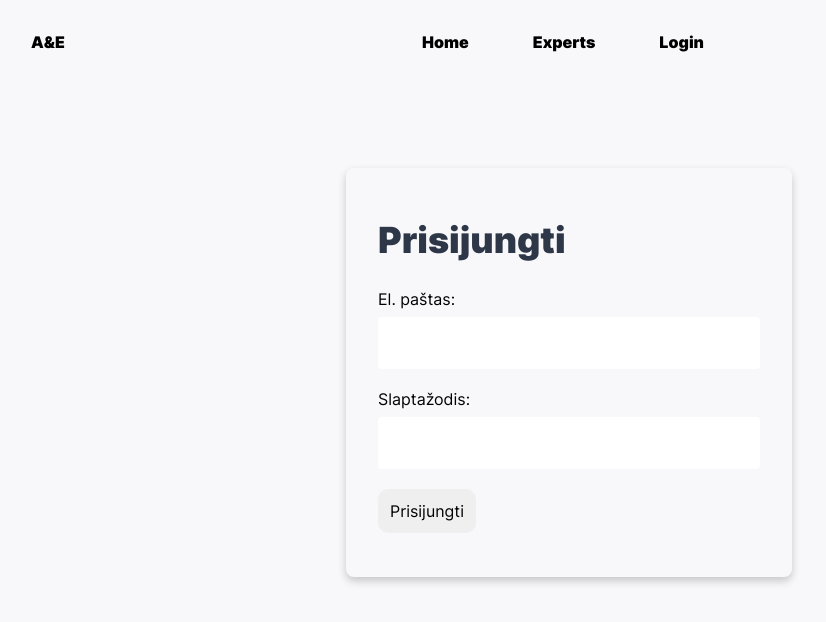
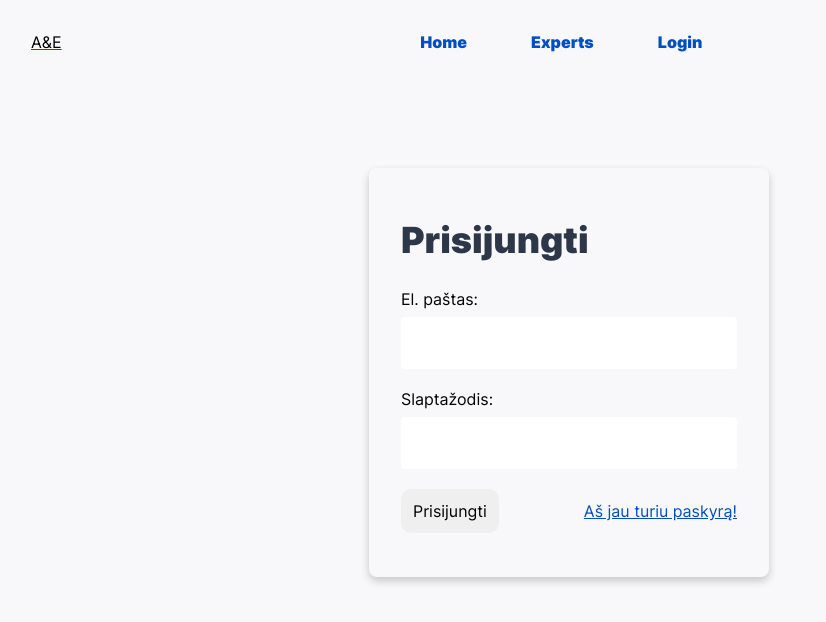
Before and after one commit to JustasRim/ArtisansAndExperts, a React (Vite) app in the folder client/: page /login in a window 1280 px wide. Shown: the top 622 px of the page, without its empty margins (71-897 px from the left). Built offline with nearby package versions, Linux system fonts and the light colour scheme.

Commit message:
error handling and color fixes

```diff
--- a/client/src/components/card/card.module.scss
+++ b/client/src/components/card/card.module.scss
@@ -1,7 +1,6 @@
 @use '../../styles/theme-variables.scss' as *;
 
 .card {
-  margin: 0 0.5em;
   padding: 2em;
   border-radius: 0.5rem;
   box-shadow: 0 4px 8px 0 #0003;
--- a/client/src/components/header/header.module.scss
+++ b/client/src/components/header/header.module.scss
@@ -22,8 +22,10 @@
   }
 
   &__link {
+    text-decoration: none;
     margin: 0 2em;
     transition: 150ms ease;
+    font-weight: 900;
     @include themify($themes) {
       color: themed('highlightText');
     }
--- a/client/src/pages/login/Login.tsx
+++ b/client/src/pages/login/Login.tsx
@@ -1,5 +1,6 @@
 import { zodResolver } from '@hookform/resolvers/zod';
 import { useForm } from 'react-hook-form';
+import { Link } from 'react-router-dom';
 import { z } from 'zod';
 
 import Button from '../../components/button/Button';
@@ -15,7 +16,11 @@ const login = z.object({
 type LoginInput = z.infer<typeof login>;
 
 const Login = () => {
-  const { register, handleSubmit } = useForm<LoginInput>({ resolver: zodResolver(login) });
+  const {
+    register,
+    handleSubmit,
+    formState: { errors },
+  } = useForm<LoginInput>({ resolver: zodResolver(login) });
 
   const onSubmit = (data: LoginInput) => {
     alert(JSON.stringify(data));
@@ -23,18 +28,23 @@ const Login = () => {
 
   return (
     <div className={styles.login}>
-      <Card>
+      <Card className={styles.login__card}>
         <h1>Prisijungti</h1>
         <form onSubmit={handleSubmit(onSubmit)}>
-          <label className={styles.card__label} htmlFor="email">
+          <label className={styles.login__label} htmlFor="email">
             El. paštas:
           </label>
-          <Input className={styles.card__input} register={register} required id="email" type="email" />
-          <label className={styles.card__label} htmlFor="password">
+          <Input className={styles.login__input} register={register} required id="email" type="email" />
+          {errors.email?.message && <p className="error">{errors.email?.message}</p>}
+          <label className={styles.login__label} htmlFor="password">
             Slaptažodis:
           </label>
-          <Input className={styles.card__input} register={register} id="password" type="password" />
-          <Button type="submit">Prisijungti</Button>
+          <Input className={styles.login__input} register={register} id="password" type="password" />
+          {errors.password?.message && <p className="error">{errors.password?.message}</p>}
+          <div className={styles.login__controls}>
+            <Button type="submit">Prisijungti</Button>
+            <Link to={'/register'}>Aš jau turiu paskyrą!</Link>
+          </div>
         </form>
       </Card>
     </div>
--- a/client/src/pages/login/login.module.scss
+++ b/client/src/pages/login/login.module.scss
@@ -1,12 +1,28 @@
+@use '../../styles/variables.scss' as *;
+
 .login {
   margin-top: 5rem;
   display: flex;
   justify-content: center;
-}
 
-.card {
+  &__card {
+    width: min(70%, 400px);
+    margin: 0 0.5em;
+
+    @media (max-width: $breakpoint-mobile) {
+      width: 100%;
+      margin: 0;
+    }
+  }
+
   &__label {
     display: block;
     margin-top: 0.75em;
   }
+
+  &__controls {
+    display: flex;
+    justify-content: space-between;
+    align-items: center;
+  }
 }
--- a/client/src/styles/global.scss
+++ b/client/src/styles/global.scss
@@ -11,3 +11,7 @@
     background-color: themed('colorBackground');
   }
 }
+
+.error {
+  color: #dc143c !important;
+}
--- a/client/src/styles/reset.scss
+++ b/client/src/styles/reset.scss
@@ -1,4 +1,5 @@
 @use '../styles/theme-variables.scss' as *;
+@use '../styles/variables.scss' as *;
 
 *,
 *::before,
@@ -17,7 +18,13 @@
 }
 
 a {
-  text-decoration: none;
+  text-decoration: underline;
+  font-weight: normal;
+  color: $cobalt;
+
+  @include themify($themes) {
+    color: themed('links');
+  }
 }
 
 body {
--- a/client/src/styles/theme-variables.scss
+++ b/client/src/styles/theme-variables.scss
@@ -8,8 +8,9 @@ $themes: (
     header: $oxford-blue,
     colorBackground: $athens-gray,
     inputBackground: $catskill-white,
+    headerLinks: $oxford-blue,
+    links: $cobalt,
     primary: $casablanca,
-    headerLinks: $oxford-blue,
     secondary: $cornflower-blue,
   ),
   dark: (
@@ -19,8 +20,9 @@ $themes: (
     header: $catskill-white,
     colorBackground: $ebony-clay,
     inputBackground: $slate-gray,
+    headerLinks: $casablanca,
+    links: $casablanca,
     primary: $nevada,
-    headerLinks: $casablanca,
     secondary: $nevada,
   ),
 );
--- a/client/src/styles/variables.scss
+++ b/client/src/styles/variables.scss
@@ -1,4 +1,5 @@
 $cornflower-blue: #5898f5;
+$cobalt: #024ec0;
 $casablanca: #f5b558;
 $nevada: #6d6e70;
 $bright-grey: #36394c;
@@ -10,8 +11,9 @@ $ebony-clay: #222736;
 $slate-gray: #718096;
 $oxford-blue: #2d3748;
 
-$primary: $cornflower-blue;
-$secondary: $casablanca;
+$primary: $casablanca;
+$secondary: $cornflower-blue;
 $input-background: $slate-gray;
 
 $breakpoint-tablet: 768px;
+$breakpoint-mobile: 480px;
```
